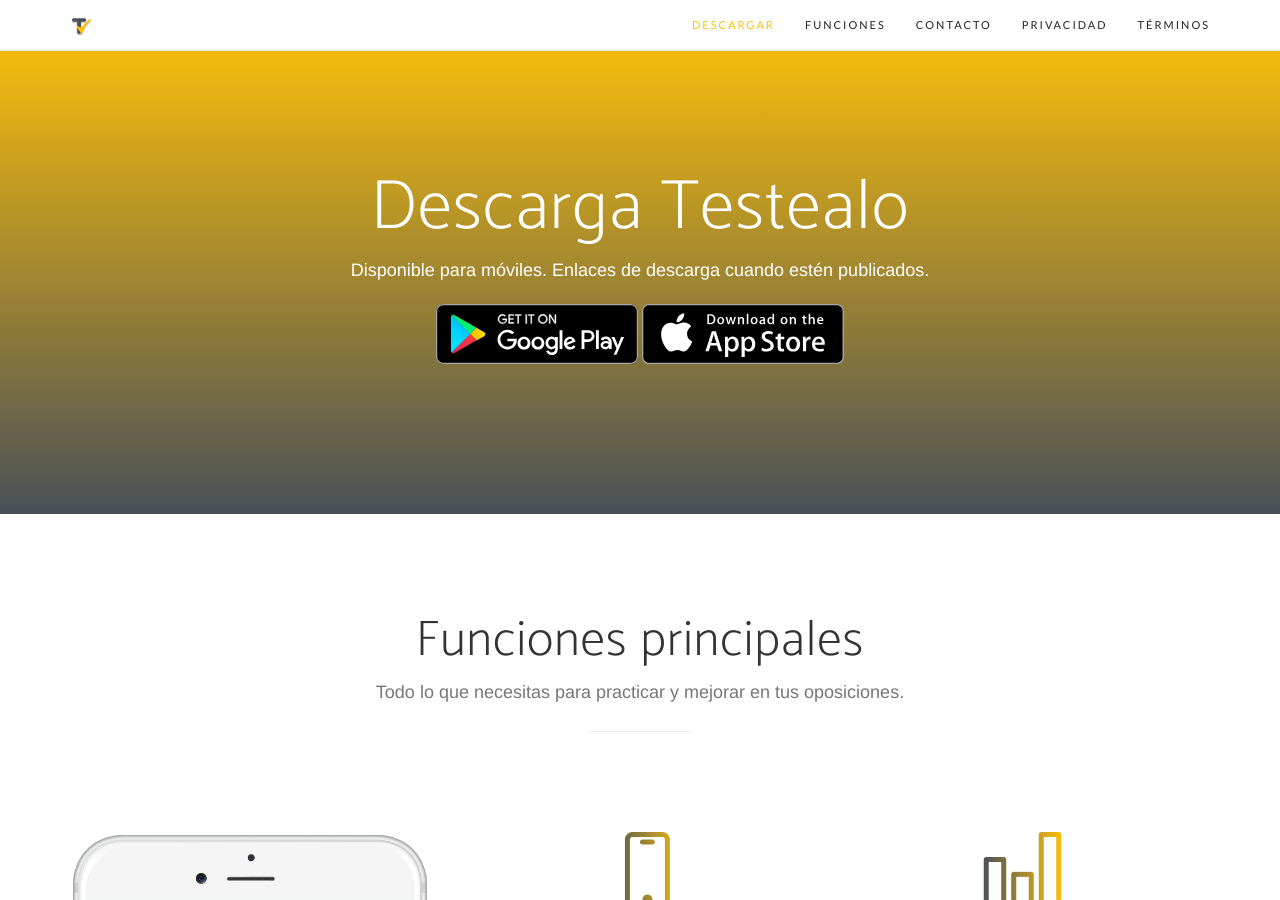
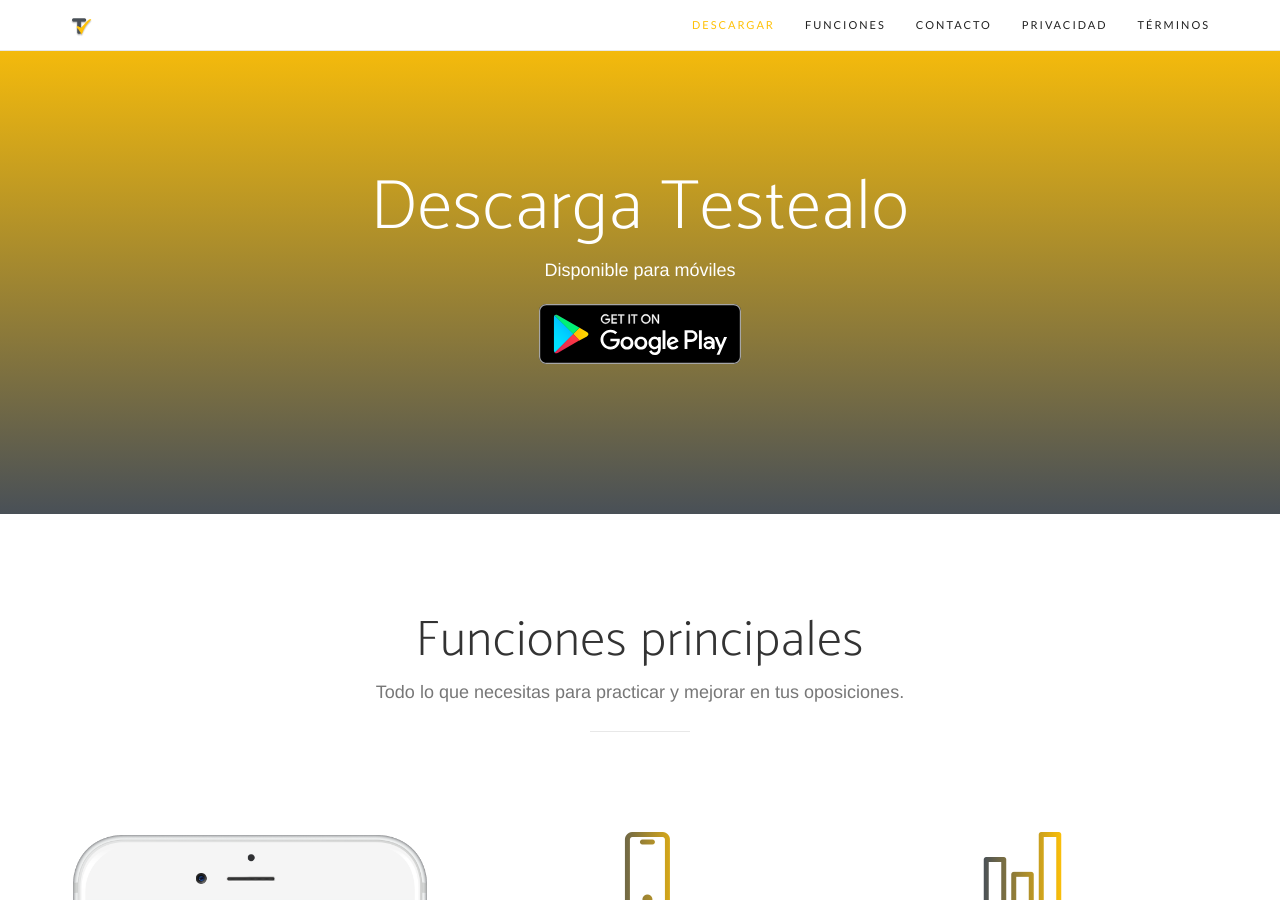
Before and after one commit to jfjalburquerque/testealo.github.io, a Jekyll site: the page built from index.html, in a window 1280 px wide and 900 px high, scrolled down 880 px. Built offline with Jekyll 4.4.1, drawn with Linux system fonts in a browser that asks for light colours; some web fonts are replaced.

```diff
--- a/_config.yml
+++ b/_config.yml
@@ -11,8 +11,8 @@ logo: /resources/imgs/appicon.png
 logo_extended: /resources/imgs/logo_extended.png
 
 # Opcional: enlaces de descarga (para mostrar badges en la home)
-app_store_url: ""
-google_play_url: ""
+#app_store_url: ""
+google_play_url: "https://play.google.com/store/apps/details?id=com.testealo"
 
 # GitHub Pages / Jekyll
 baseurl: "" # si es project page, pon aquí "/repo"
--- a/_includes/call-to-action.html
+++ b/_includes/call-to-action.html
@@ -3,7 +3,7 @@
         <div class="row">
             <div class="col-md-8 col-md-offset-2">
                 <h2 class="section-heading">Descarga Testealo</h2>
-                <p>Disponible para móviles. Enlaces de descarga cuando estén publicados.</p>
+                <p>Disponible para móviles</p>
                 {% if site.google_play_url or site.app_store_url %}
                   <div class="badges">
                     {% if site.google_play_url %}
```
